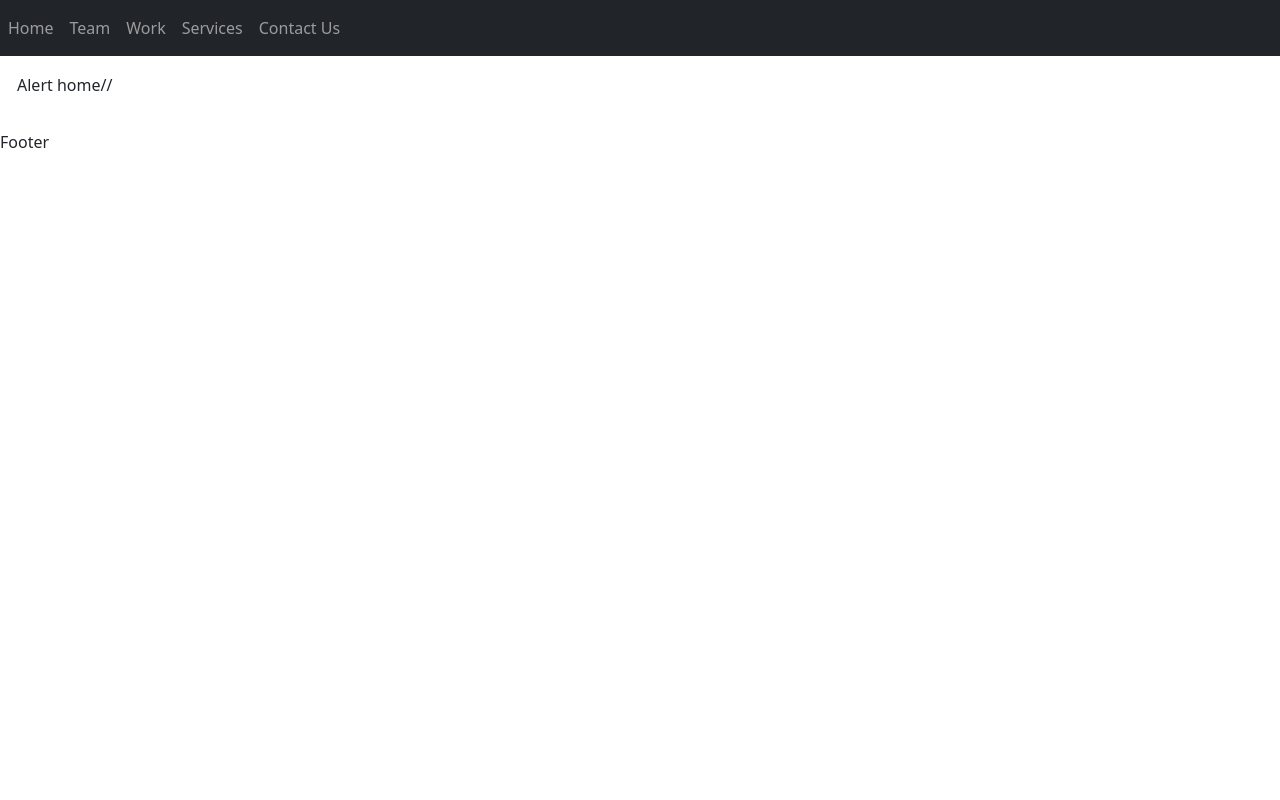
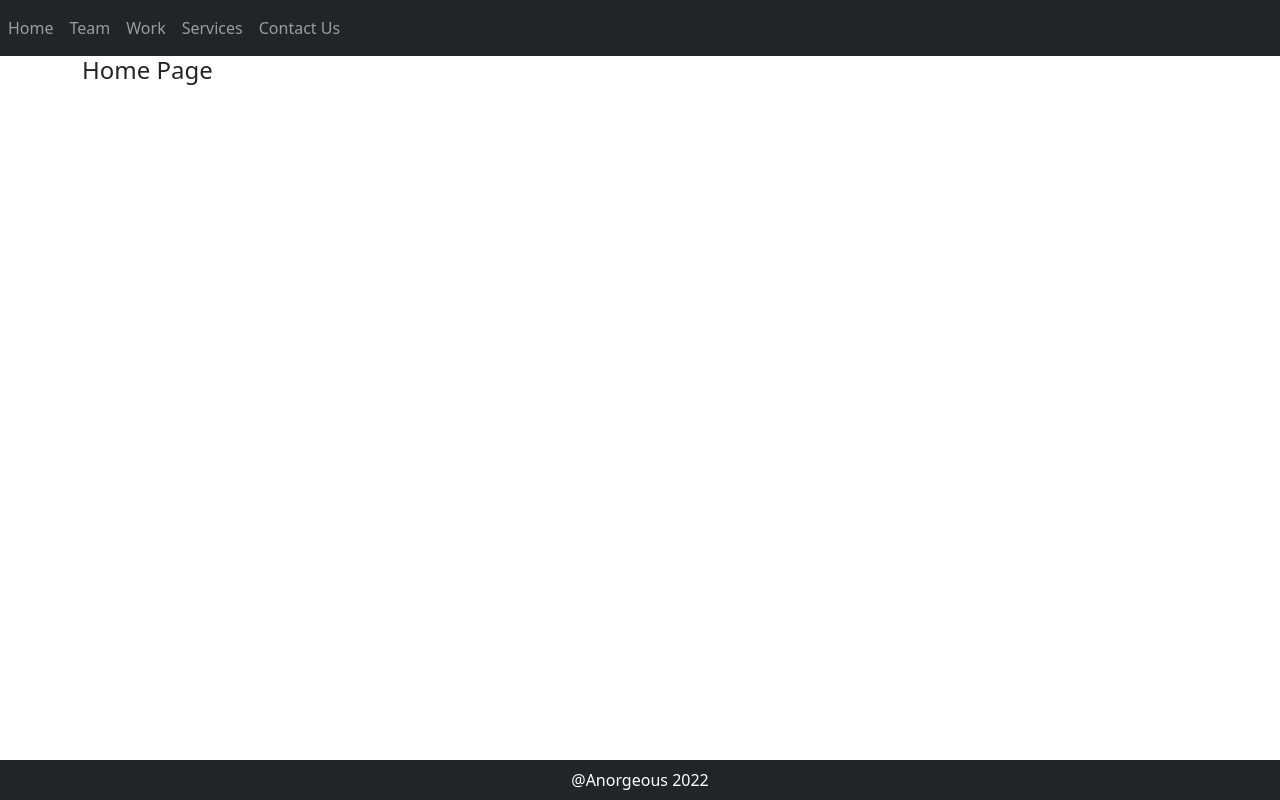
Before and after one commit to SSMalik99/anorgeous, a React (Create React App) app: page / in a window 1280 px wide. Built offline with nearby package versions, Linux system fonts and the light colour scheme.

Commit message:
pages created

```diff
--- a/src/Frontend/Component/Footer.tsx
+++ b/src/Frontend/Component/Footer.tsx
@@ -2,8 +2,8 @@ import React from "react";
 
 const Footer = () => {
     return (
-        <footer>
-            Footer
+        <footer className="text-center p-2 fixed-bottom bg-dark text-white">
+            @Anorgeous {new Date().getFullYear()}
         </footer>
     )
 }
--- a/src/Frontend/Content/Contact.tsx
+++ b/src/Frontend/Content/Contact.tsx
@@ -2,9 +2,9 @@ import React from "react";
 
 const Contact = () => {
     return (
-        <>
+        <div className="container">
             <h4>Contact Us</h4>
-        </>
+        </div>
     )
 }
 
--- a/src/Frontend/Content/Home.tsx
+++ b/src/Frontend/Content/Home.tsx
@@ -3,9 +3,9 @@ import React from "react";
 
 const Home = () => {
     return (
-        <>
-           <div className="alert alert danger">Alert home//</div>
-        </>
+        <div className="container">
+           <h4>Home Page</h4>
+        </div>
     )
 }
 
--- a/src/Frontend/Content/Services.tsx
+++ b/src/Frontend/Content/Services.tsx
@@ -3,9 +3,9 @@ import React from "react";
 
 const Services = () => {
     return (
-        <>
+        <div className="container">
             <h4>Services</h4>
-        </>
+        </div>
     )
 }
 
--- a/src/Frontend/Content/Team.tsx
+++ b/src/Frontend/Content/Team.tsx
@@ -3,9 +3,9 @@ import React from "react";
 
 const Team = () => {
     return (
-        <>
+        <div className="container">
             <h4>Team</h4>
-        </>
+        </div>
     )
 }
 
--- a/src/Frontend/Content/Work.tsx
+++ b/src/Frontend/Content/Work.tsx
@@ -3,9 +3,9 @@ import React from "react";
 
 const Work = () => {
     return (
-        <>
+        <div className="container">
             <h4>Work page</h4>
-        </>
+        </div>
     )
 }
 
```
